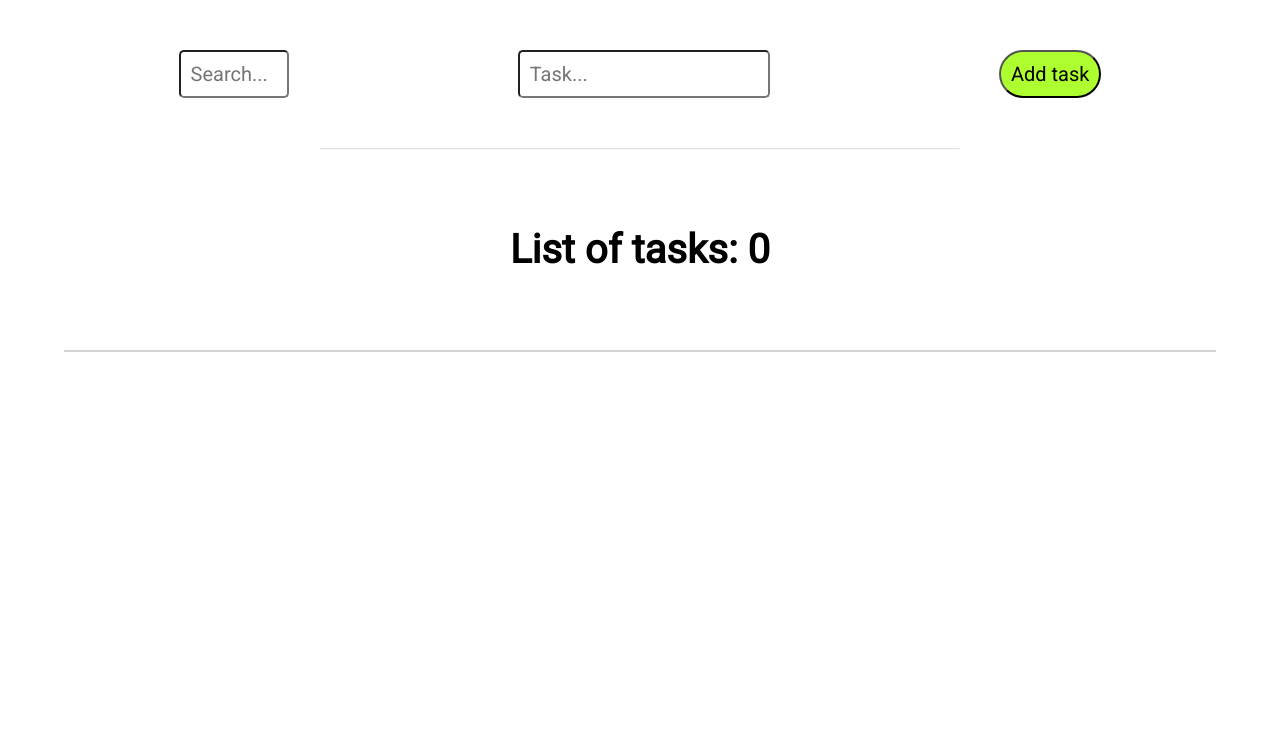
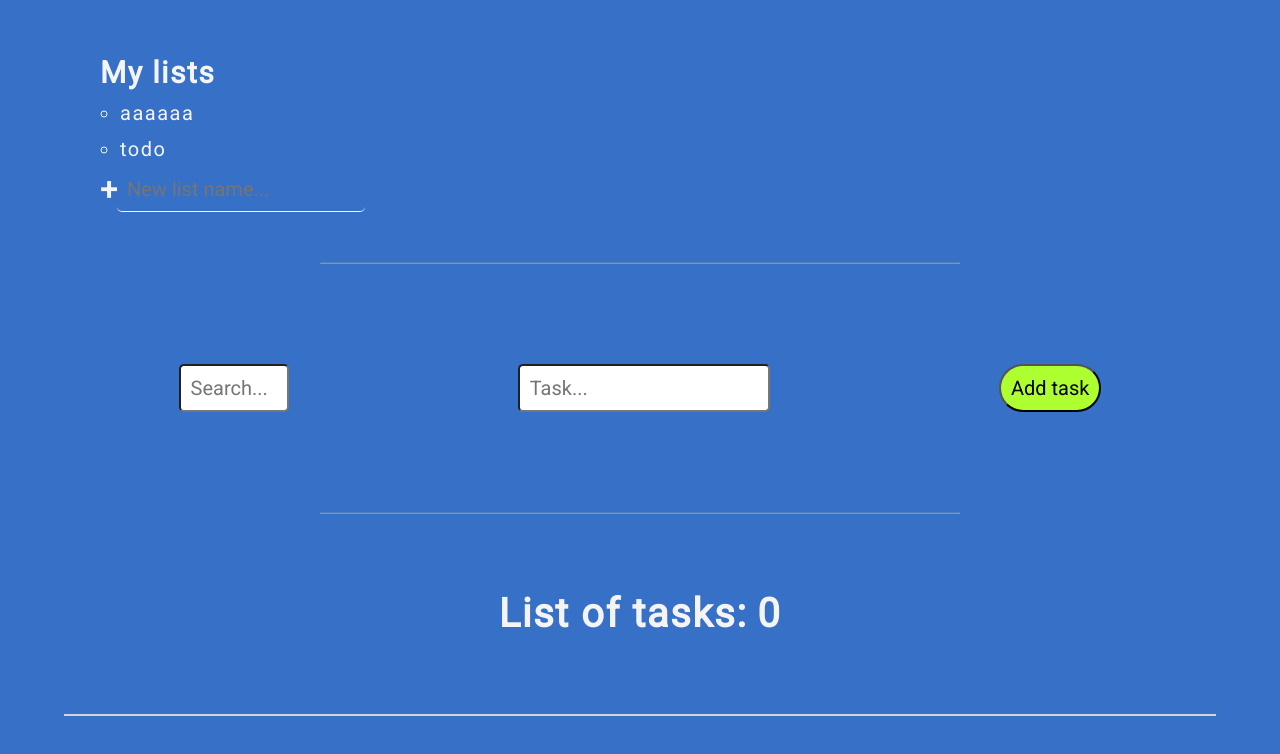
Before and after one commit to jacekmaciejak/TODO, a plain HTML site: page index.html in a window 1280 px wide. Drawn offline with Linux system fonts and the light colour scheme.

Commit message:
Functions of new lists with tasks added

```diff
--- a/index.html
+++ b/index.html
@@ -1,27 +1,58 @@
 <!DOCTYPE html>
 <html lang="pl">
+
 <head>
   <meta charset="UTF-8" />
-    <meta name="viewport" content="width=device-width, initial-scale=1.0" />
-    <meta http-equiv="X-UA-Compatible" content="ie=edge" />
+  <meta name="viewport"
+    content="width=device-width, initial-scale=1.0" />
+  <meta http-equiv="X-UA-Compatible"
+    content="ie=edge" />
   <link
     href="https://fonts.googleapis.com/css?family=Roboto&amp;subset=latin-ext"
-      rel="stylesheet"
-    />
-    <link rel="stylesheet" href="style.css" />
+    rel="stylesheet" />
+  <link rel="stylesheet"
+    href="style.css" />
   <title>TODO</title>
 </head>
 
 <body>
-    <form>
-      <input type="text" class="search" placeholder="Search..." />
-      <input type="text" class="addTask" placeholder="Task..." />
-      <input type="submit" class="addBtn" value="Add task" />
+  <div class="all-tasks">
+    <h2 class="task-list-title">My lists</h2>
+    <ul class="task-list"
+      data-lists>
+      <!-- <li class="list-name active-list">Youtube</li>
+      <li class="list-name">Work</li>
+      <li class="list-name">Shopping list</li> -->
+    </ul>
+    <form action=""
+      data-new-list-form
+      class="new-lists">
+      <input type="text"
+        class="new list"
+        data-new-list-input
+        placeholder="New list name..."
+        aria-label="new list name">
+      <button class="btnNewList list"
+        aria-label="create new list">+</button>
+    </form>
+  </div>
+  <hr>
+  <form class="new-tasks"
+    data-new-tasks-form>
+    <input type="text"
+      class="search"
+      placeholder="Search..." />
+    <input type="text"
+      class="addTask"
+      placeholder="Task..." />
+    <input type="submit"
+      class="addBtn"
+      value="Add task" />
   </form>
   <hr />
   <h1>List of tasks:<span>0</span></h1>
   <div class="wrapper"></div>
-
   <script src="main.js"></script>
 </body>
+
 </html>
--- a/main.js
+++ b/main.js
@@ -1,14 +1,56 @@
+let lists = [
+  {
+    id: 1,
+    name: "aaaaaa"
+  },
+  {
+    id: 2,
+    name: "todo"
+  }
+];
 let toDoList = [];
+const listsContainer = document.querySelector("[data-lists]");
+const newListForm = document.querySelector("[data-new-list-form]");
+const newListInput = document.querySelector("[data-new-list-input]");
 const inputSearch = document.querySelector(".search");
 const inputAdd = document.querySelector(".addTask");
 const liElements = document.getElementsByClassName("taskBox");
 const form = document.querySelector("form");
 const wrapper = document.querySelector(".wrapper");
 let taskNumber = document.querySelector("h1 span");
-const clock = document.createElement('div')
-clock.className = 'clock'
-const taskBox = document.createElement("div");
-taskBox.className = "taskBox";
+const clock = document.createElement("div");
+clock.className = "clock";
+
+newListForm.addEventListener("submit", e => {
+  e.preventDefault();
+  const listName = newListInput.value;
+  if (listName == null || listName === "") return;
+  const list = createList(listName);
+  newListInput.value = null;
+  lists.push(list);
+  render();
+});
+
+function createList(name) {
+  return { id: Date.now().toString(), name: name, tasks: [] };
+}
+
+function render() {
+  clearElement(listsContainer);
+  lists.forEach(list => {
+    const listElement = document.createElement("li");
+    listElement.dataset.listId = list.id;
+    listElement.classList.add("list-name");
+    listElement.innerText = list.name;
+    listsContainer.appendChild(listElement);
+  });
+}
+function clearElement(element) {
+  while (element.firstChild) {
+    element.removeChild(element.firstChild);
+  }
+}
+render();
 
 // const abc = () => {
 //   clock.className = 'clock'
@@ -16,7 +58,6 @@ taskBox.className = "taskBox";
 //   timeSet()
 // }
 // abc()
-
 
 const searchTask = e => {
   const searchText = e.target.value.toLowerCase();
@@ -37,8 +78,9 @@ const removeNewTask = e => {
 
 const addTask = e => {
   e.preventDefault();
+  const taskBox = document.createElement("div");
+  taskBox.className = "taskBox";
   const titleTask = inputAdd.value;
-
   const task = document.createElement("textarea");
   task.className = "task";
   task.disabled = true;
@@ -61,8 +103,6 @@ const addTask = e => {
   taskBox.appendChild(task);
   taskBox.appendChild(editBtn);
   taskBox.appendChild(deleteBtn);
-  // taskBox.appendChild(clock);
-  // timeSet()
   wrapper.appendChild(taskBox);
   addBackground();
   inputAdd.value = "";
@@ -70,8 +110,6 @@ const addTask = e => {
   taskBox.querySelector(".deleteBtn").addEventListener("click", removeNewTask);
   taskBox.querySelector(".editBtn").addEventListener("click", () => {
     task.disabled = !task.disabled;
-    toDoList.push(task);
-
   });
 };
 
@@ -83,7 +121,7 @@ const renderList = () => {
   });
 };
 
-//Zmieniamy kolor t?a dla nieparzystych
+//Zmiana kolor t?a dla nieparzystych
 const addBackground = () => {
   const odd = document.querySelectorAll("div:nth-child(odd)"); // zamiast div bylo li
   for (let i = 0; i < odd.length; i++) {
@@ -91,7 +129,7 @@ const addBackground = () => {
   }
 };
 
-//Pobieramy date i godzine dodania zadania
+//Pobieranie date i godzine dodania zadania
 function timeSet() {
   const time = new Date();
   const seconds =
@@ -101,17 +139,19 @@ function timeSet() {
   const hours = time.getHours() < 10 ? "0" + time.getHours() : time.getHours();
   const day = time.getDate() < 10 ? "0" + time.getDate() : time.getDate();
   const month =
-    time.getMonth() + 1 < 10 ?
-    "0" + (time.getMonth() + 1) :
-    time.getMonth() + 1;
+    time.getMonth() + 1 < 10
+      ? "0" + (time.getMonth() + 1)
+      : time.getMonth() + 1;
   const year =
     time.getFullYear() < 10 ? "0" + time.getFullYear() : time.getFullYear();
   clock.innerHTML = `${hours} : ${minutes} : ${seconds} || ${day} - ${month} - ${year} r.`;
   // document.querySelector('body').appendChild(clock)
-};
+}
 
 inputSearch.addEventListener("input", searchTask);
-form.addEventListener("submit", addTask);
+document
+  .querySelector("[data-new-tasks-form]")
+  .addEventListener("submit", addTask);
 
 // const removeTask = e => {
 //   // e.target.parentNode.remove();
--- a/style.css
+++ b/style.css
@@ -1,3 +1,11 @@
+        :root {
+            --clr-primary: rgb(54, 112, 199);
+            --clr-light: #f4f4f4;
+            --clr-dark: #333;
+            --clr-warning: rgb(99, 36, 36);
+            --clr-green: greenyellow;
+        }
+
         * {
             margin: 0;
             padding: 0;
@@ -6,15 +14,76 @@
         }
 
         body {
+            background-color: var(--clr-primary);
+            color: var(--clr-light);
             font-size: 20px;
             line-height: 1.5;
             margin-top: 200xp;
             width: 100%;
+            letter-spacing: 1.5px;
         }
 
-        form {
+        .all-tasks {
+            margin-left: 100px;
+            margin-top: 50px;
+        }
+
+        .task-list {
+            padding-left: 20px;
+            line-height: 1.8;
+            list-style: circle;
+        }
+
+        .new-lists {
+            display: flex;
+        }
+
+        .new {
+            background: transparent;
+            border: 0;
+            color: inherit;
+            border-bottom: 1px solid currentColor;
+            font-size: inherit;
+            outline: none;
+            transition: border-bottom 150ms ease-in;
+            order: 2;
+        }
+
+        /* .new:focus {
+            border-bottom-width: 2px;
+        } */
+        .new:focus::placeholder {
+            opacity: .2;
+        }
+
+        .active-list {
+            font-weight: bold;
+            color: var(--clr-green);
+            list-style: disc;
+
+        }
+
+        .btnNewList {
+            cursor: pointer;
+            background: 0;
+            border: 0;
+            padding: 0;
+            color: inherit;
+        }
+
+        .btnNewList.list {
+            font-size: 30px;
+            font-weight: bold;
+            transition: opacity 250ms ease-in;
+        }
+
+        .btnNewList.list:hover {
+            opacity: .5;
+        }
+
+        .new-tasks {
             width: 90%;
-            margin: 50px auto;
+            margin: 100px auto;
             display: flex;
             justify-content: space-around;
         }
@@ -26,9 +95,9 @@
             transition: 0.5s;
         }
 
-        input:focus {
-            border: 2px solid greenyellow;
-        }
+        /* input:focus {
+            border: 2px solid var(--clr-green);
+        } */
 
         .task {
             background: none;
@@ -52,8 +121,9 @@
 
 
         hr {
+            color: var(--clr-light);
             width: 50%;
-            margin: 0 auto;
+            margin: 50px auto;
             opacity: .3;
         }
 
@@ -61,13 +131,13 @@
             width: 90%;
             margin: 50px auto;
             border: 1px solid lightgray;
-            background-color: greenyellow;
+            background-color: var(--clr-green);
         }
 
         .taskBox {
-            display: flex;
+            /* display: flex;
             justify-content: space-between;
-            align-items: center;
+            align-items: center; */
             margin: 5px 0;
         }
 
```
Lines whose indentation alone changed are shown as unchanged.
